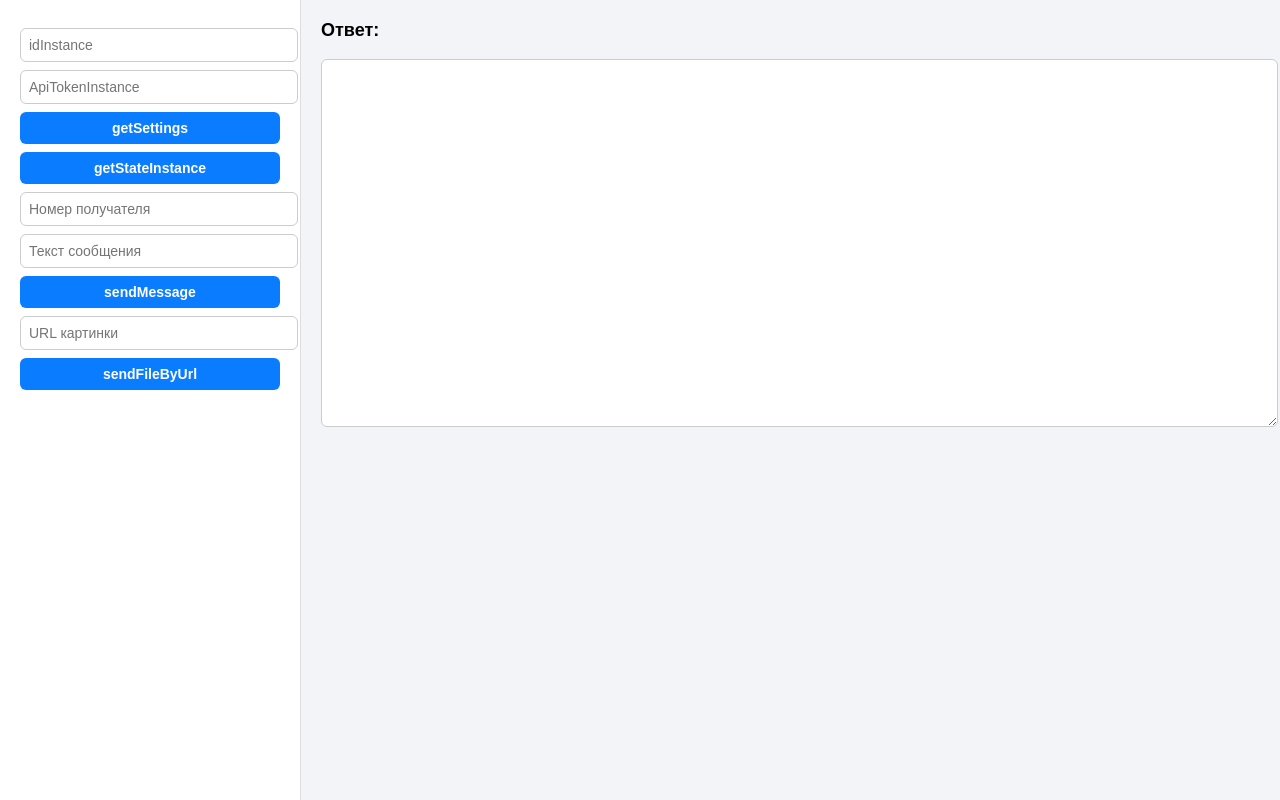
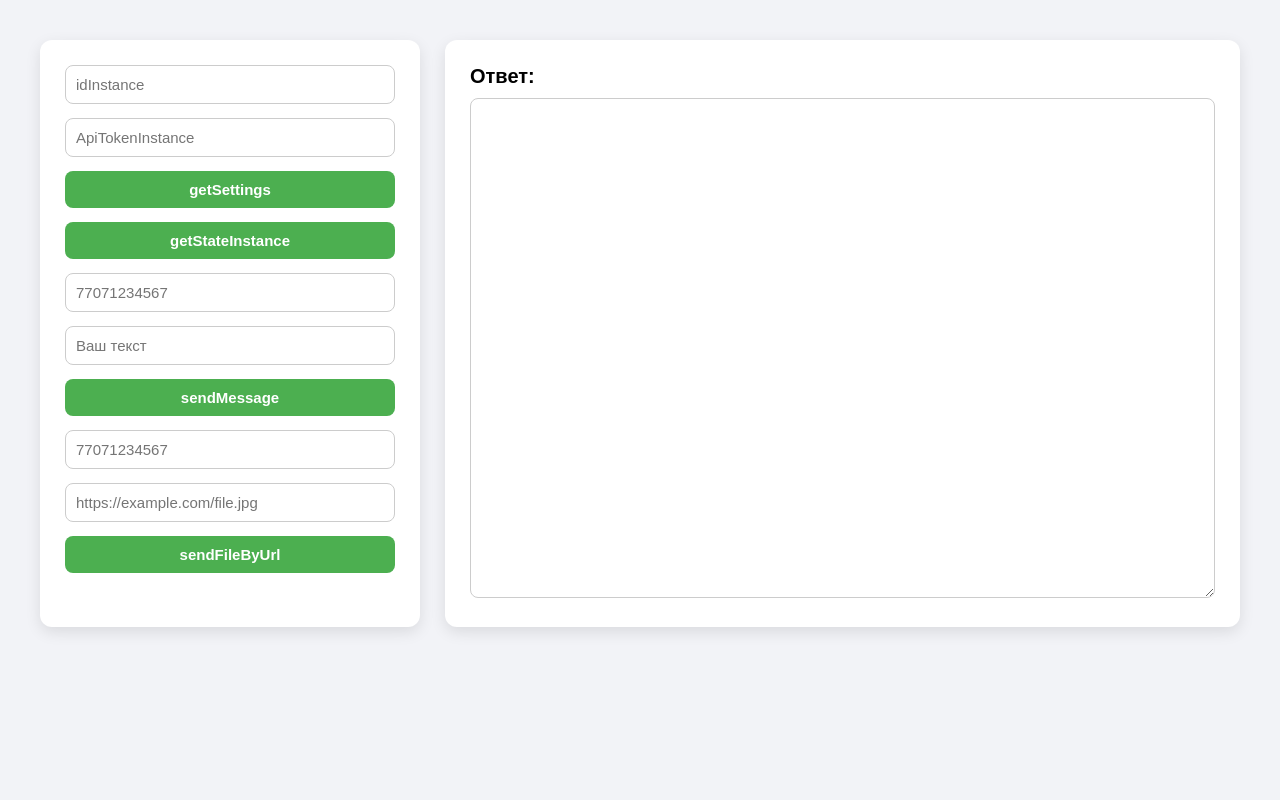
Before and after one commit to ZhasZh/green-api-test, a plain HTML site: page index.html in a window 1280 px wide. Drawn offline with Linux system fonts and the light colour scheme.

Commit message:
Update index.html

```diff
--- a/index.html
+++ b/index.html
@@ -2,113 +2,141 @@
 <html lang="ru">
 <head>
 <meta charset="UTF-8">
-    <title>Green API Tester</title>
+<title>GREEN API Test</title>
+
 <style>
     body {
         font-family: Arial, sans-serif;
-            background: #f2f4f7;
-            margin: 0;
-            padding: 0;
+        background:#f2f3f7;
+        margin:0;
+        padding:0;
     }
 
     .container {
         display: flex;
-            height: 100vh;
+        gap: 25px;
+        padding: 40px;
+        max-width: 1300px;
+        margin: auto;
     }
 
-        .sidebar {
-            width: 260px;
-            background: #fff;
-            padding: 20px;
-            border-right: 1px solid #ddd;
+    .left-panel, .right-panel {
+        background:white;
+        border-radius:12px;
+        padding:25px;
+        box-shadow:0 5px 15px rgba(0,0,0,.1);
     }
 
-        input, button, textarea {
-            width: 100%;
-            padding: 8px;
-            margin-top: 8px;
-            border-radius: 6px;
-            border: 1px solid #ccc;
-            font-size: 14px;
+    .left-panel {
+        width:330px;
+        display:flex;
+        flex-direction:column;
+        gap:14px;
+    }
+
+    input, textarea, button {
+        width:100%;
+        padding:10px;
+        font-size:15px;
+        border-radius:8px;
+        border:1px solid #ccc;
+        box-sizing:border-box;
     }
 
     button {
-            background: #0a7cff;
-            color: #fff;
-            border: none;
-            font-weight: bold;
-            cursor: pointer;
+        background:#4CAF50;
+        color:white;
+        border:none;
+        cursor:pointer;
+        font-weight:bold;
+        transition:.25s;
     }
 
     button:hover {
-            background: #0e63c7;
+        background:#45a049;
     }
 
-        .response-block {
-            flex: 1;
-            padding: 20px;
+    .right-panel {
+        flex:1;
     }
 
-        .response-title {
-            font-size: 18px;
-            font-weight: bold;
-            margin-bottom: 10px;
+    .title {
+        font-size:20px;
+        font-weight:bold;
+        margin-bottom:10px;
     }
 
     textarea {
-            height: 350px;
-            resize: both; /* Вот это позволяет растягивать размер */
+        height:500px;
+        resize:both;
+        font-family:monospace;
+        white-space:pre-wrap;
+        overflow:auto;
     }
 </style>
 </head>
+
 <body>
 
 <div class="container">
 
-    <!-- Левая панель -->
-    <div class="sidebar">
+    <div class="left-panel">
         <input id="idInstance" placeholder="idInstance">
-        <input id="apiToken" placeholder="ApiTokenInstance">
+        <input id="ApiTokenInstance" placeholder="ApiTokenInstance">
 
         <button onclick="getSettings()">getSettings</button>
-        <button onclick="getState()">getStateInstance</button>
+        <button onclick="getStateInstance()">getStateInstance</button>
 
-        <input id="sendNumber" placeholder="Номер получателя">
-        <input id="sendText" placeholder="Текст сообщения">
+        <input id="phone" placeholder="77071234567">
+        <input id="message" placeholder="Ваш текст">
+
         <button onclick="sendMessage()">sendMessage</button>
 
-        <input id="imageUrl" placeholder="URL картинки">
-        <button onclick="sendImage()">sendFileByUrl</button>
+        <input id="filePhone" placeholder="77071234567">
+        <input id="fileUrl" placeholder="https://example.com/file.jpg">
+
+        <button onclick="sendFileByUrl()">sendFileByUrl</button>
     </div>
 
-    <!-- Правая панель ответа -->
-    <div class="response-block">
-        <div class="response-title">Ответ:</div>
-        <textarea id="responseOutput" readonly></textarea>
+    <div class="right-panel">
+        <div class="title">Ответ:</div>
+        <textarea id="response" readonly></textarea>
+    </div>
 </div>
 
-</div>
 
 <script>
-    function out(data) {
-        document.getElementById("responseOutput").value =
-                JSON.stringify(data, null, 4);
+async function sendRequest(method, data={}) {
+    const id = document.getElementById("idInstance").value;
+    const token = document.getElementById("ApiTokenInstance").value;
+
+    const url = `https://api.green-api.com/waInstance${id}/${method}/${token}`;
+    const res = await fetch(url,{
+        method:"POST",
+        headers:{ "Content-Type":"application/json" },
+        body:Object.keys(data).length ? JSON.stringify(data) : null
+    });
+
+    document.getElementById("response").value = await res.text();
 }
 
-    async function sendMessage() {
-        let id = idInstance.value;
-        let token = apiToken.value;
-        let number = sendNumber.value;
-        let text = sendText.value;
-
-        let res = await fetch(`https://api.green-api.com/waInstance${id}/SendMessage/${token}`, {
-            method: "POST",
-            headers: {"Content-Type": "application/json"},
-            body: JSON.stringify({chatId: number + "@c.us", message: text})
+// ===== API Методы =====
+function getSettings()       { sendRequest("getSettings"); }
+function getStateInstance()  { sendRequest("getStateInstance"); }
+function sendMessage() {
+    sendRequest("sendMessage",{
+        chatId: document.getElementById("phone").value+"@c.us",
+        message: document.getElementById("message").value
     });
-
-        out(await res.json());
+}
+function sendFileByUrl() {
+    sendRequest("sendFileByUrl",{
+        chatId: document.getElementById("filePhone").value+"@c.us",
+        urlFile: document.getElementById("fileUrl").value,
+        fileName:"file"
+    });
 }
 </script>
+
 </body>
 </html>
```
Lines whose indentation alone changed are shown as unchanged.
